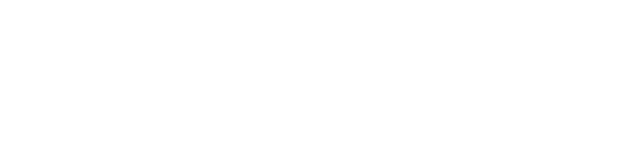
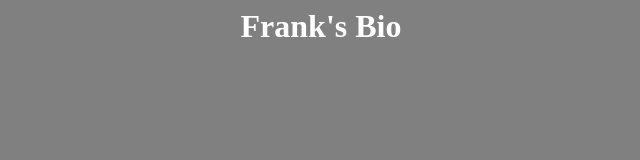
Before and after one commit to frankc08/frankc08.github.io, a plain HTML site: page index.html in a window 1280 px wide. Shown: the whole page, without its empty margins (319-959 px from the left). Drawn offline with Linux system fonts and the light colour scheme.

Commit message:
Update index.html

```diff
--- a/index.html
+++ b/index.html
@@ -9,7 +9,7 @@
 
   <style>
       body {
-      background-color: gray-dark;
+      background-color: gray;
       color:#fff;
       text-align:center;
     }
```
